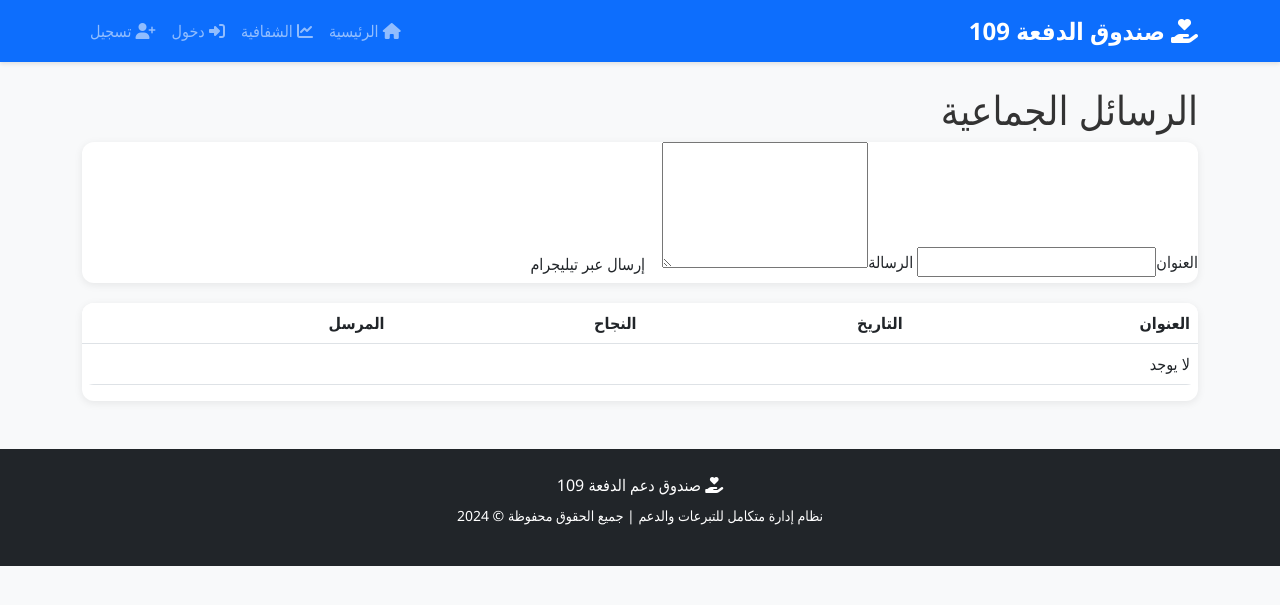
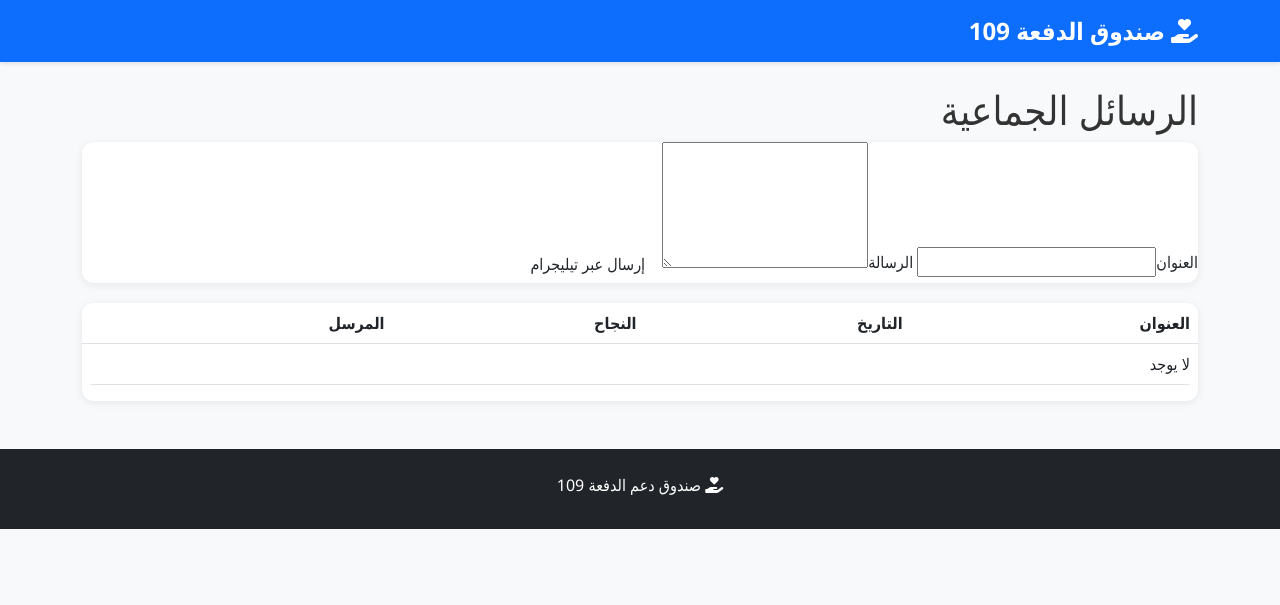
Before and after one commit to abdelrahman109/109-sys1, a Flask app: page /admin/broadcast in a window 1280 px wide. Shown: the top 605 px of the page. Run offline with Flask 3, Linux system fonts and the light colour scheme; a user stored in the database is signed in; data comes from the database, SQL or seed files in the repository; data that the repository does not hold is empty; some libraries are stand-ins or nearby versions.

Commit message:
Update base.html

```diff
--- a/templates/base.html
+++ b/templates/base.html
@@ -11,9 +11,6 @@
     <!-- Font Awesome 6 -->
     <link rel="stylesheet" href="https://cdnjs.cloudflare.com/ajax/libs/font-awesome/6.4.0/css/all.min.css">
 
-    <!-- DataTables CSS -->
-    <link rel="stylesheet" href="https://cdn.datatables.net/1.13.6/css/dataTables.bootstrap5.min.css">
-
     <!-- Custom CSS -->
     <link rel="stylesheet" href="{{ url_for('static', filename='css/style.css') }}">
 
@@ -23,86 +20,9 @@
     <!-- Navigation Bar -->
     <nav class="navbar navbar-expand-lg navbar-dark bg-primary">
         <div class="container">
-            <a class="navbar-brand" href="{{ url_for('index') }}">
+            <a class="navbar-brand" href="/">
                 <i class="fas fa-hand-holding-heart"></i> صندوق الدفعة 109
             </a>
-            <button class="navbar-toggler" type="button" data-bs-toggle="collapse" data-bs-target="#navbarNav">
-                <span class="navbar-toggler-icon"></span>
-            </button>
-            <div class="collapse navbar-collapse" id="navbarNav">
-                <ul class="navbar-nav ms-auto">
-                    <li class="nav-item">
-                        <a class="nav-link" href="{{ url_for('index') }}">
-                            <i class="fas fa-home"></i> الرئيسية
-                        </a>
-                    </li>
-                    <li class="nav-item">
-                        <a class="nav-link" href="{{ url_for('transparency') }}">
-                            <i class="fas fa-chart-line"></i> الشفافية
-                        </a>
-                    </li>
-                    {% if current_user.is_authenticated %}
-                        <li class="nav-item dropdown">
-                            <a class="nav-link dropdown-toggle" href="#" id="userDropdown" role="button" data-bs-toggle="dropdown">
-                                <i class="fas fa-user"></i> {{ current_user.full_name }}
-                            </a>
-                            <ul class="dropdown-menu dropdown-menu-end">
-                                <li><a class="dropdown-item" href="{{ url_for('profile') }}">
-                                    <i class="fas fa-id-card"></i> ملفي الشخصي
-                                </a></li>
-                                <li><a class="dropdown-item" href="{{ url_for('my_donations') }}">
-                                    <i class="fas fa-donate"></i> تبرعاتي
-                                </a></li>
-                                <li><a class="dropdown-item" href="{{ url_for('my_certificates') }}">
-                                    <i class="fas fa-certificate"></i> شهاداتي
-                                </a></li>
-                                <li><hr class="dropdown-divider"></li>
-                                <li><a class="dropdown-item" href="{{ url_for('logout') }}">
-                                    <i class="fas fa-sign-out-alt"></i> تسجيل خروج
-                                </a></li>
-                            </ul>
-                        </li>
-                        {% if current_user.role == 'admin' %}
-                            <li class="nav-item dropdown">
-                                <a class="nav-link dropdown-toggle" href="#" id="adminDropdown" role="button" data-bs-toggle="dropdown">
-                                    <i class="fas fa-cog"></i> لوحة الأدمن
-                                </a>
-                                <ul class="dropdown-menu dropdown-menu-end">
-                                    <li><a class="dropdown-item" href="{{ url_for('admin_dashboard') }}">
-                                        <i class="fas fa-tachometer-alt"></i> لوحة التحكم
-                                    </a></li>
-                                    <li><a class="dropdown-item" href="{{ url_for('admin_users') }}">
-                                        <i class="fas fa-users"></i> إدارة المستخدمين
-                                    </a></li>
-                                    <li><a class="dropdown-item" href="{{ url_for('admin_donations') }}">
-                                        <i class="fas fa-hand-holding-usd"></i> إدارة التبرعات
-                                    </a></li>
-                                    <li><a class="dropdown-item" href="{{ url_for('admin_expenses') }}">
-                                        <i class="fas fa-chart-line"></i> إدارة المصاريف
-                                    </a></li>
-                                    <li><a class="dropdown-item" href="{{ url_for('admin_martyrs') }}">
-                                        <i class="fas fa-star-of-life"></i> إدارة الشهداء
-                                    </a></li>
-                                    <li><a class="dropdown-item" href="{{ url_for('admin_reports') }}">
-                                        <i class="fas fa-file-alt"></i> التقارير
-                                    </a></li>
-                                </ul>
-                            </li>
-                        {% endif %}
-                    {% else %}
-                        <li class="nav-item">
-                            <a class="nav-link" href="{{ url_for('login') }}">
-                                <i class="fas fa-sign-in-alt"></i> دخول
-                            </a>
-                        </li>
-                        <li class="nav-item">
-                            <a class="nav-link btn btn-outline-light" href="{{ url_for('register') }}">
-                                <i class="fas fa-user-plus"></i> تسجيل
-                            </a>
-                        </li>
-                    {% endif %}
-                </ul>
-            </div>
         </div>
     </nav>
 
@@ -131,20 +51,12 @@
             <p class="mb-2">
                 <i class="fas fa-hand-holding-heart"></i> صندوق دعم الدفعة 109
             </p>
-            <p class="small">
-                نظام إدارة متكامل للتبرعات والدعم | جميع الحقوق محفوظة &copy; 2024
-            </p>
         </div>
     </footer>
 
     <!-- Scripts -->
     <script src="https://cdn.jsdelivr.net/npm/bootstrap@5.3.0/dist/js/bootstrap.bundle.min.js"></script>
     <script src="https://code.jquery.com/jquery-3.7.0.min.js"></script>
-    <script src="https://cdn.datatables.net/1.13.6/js/jquery.dataTables.min.js"></script>
-    <script src="https://cdn.datatables.net/1.13.6/js/dataTables.bootstrap5.min.js"></script>
-
-    <!-- Custom JS -->
-    <script src="{{ url_for('static', filename='js/main.js') }}"></script>
 
     {% block extra_js %}{% endblock %}
 </body>
```
